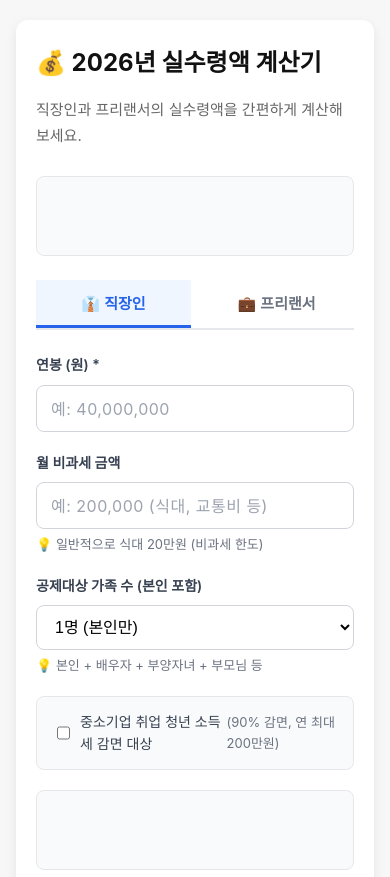
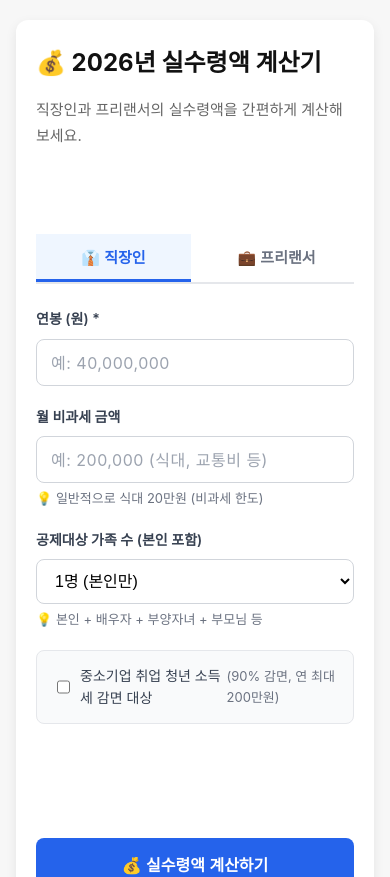
Before and after one commit to LeeGukHeon/SalaryCalculator, a React (Vite) app: page / in a window 390 px wide. Shown: the top 877 px of the page. Built offline with nearby package versions, Linux system fonts and the light colour scheme.

Commit message:
Optimize ad container for mobile (reduce empty space)

```diff
--- a/src/styles/main.css
+++ b/src/styles/main.css
@@ -655,31 +655,42 @@ select {
 /* ========== 광고 컨테이너 ========== */
 .ad-container {
   text-align: center;
-  padding: 16px 0;
-  background: #f9fafb;
-  border-radius: 8px;
-  border: 1px solid #e5e7eb;
-  min-height: 100px;
   display: flex;
   align-items: center;
   justify-content: center;
+  width: 100%;
+  margin: 4px 0;
 }
 
-.ad-container ins {
-  min-width: 300px;
+/* AdSense ins 태그 기본 (승인 전) */
+.ad-container ins.adsbygoogle {
+  display: block !important;
+  width: 100%;
+  min-height: 20px;
 }
 
-/* 광고 로딩 중 표시 */
-.ad-container:empty::before {
-  content: "광고";
-  color: #9ca3af;
-  font-size: 12px;
+/* 광고 로드 완료 시 (iframe 있을 때) */
+.ad-container ins.adsbygoogle:has(> iframe) {
+  min-height: 100px;
+  padding: 12px 0;
+  background: #f9fafb;
+  border-radius: 8px;
+  margin: 12px 0;
 }
 
-/* 모바일 광고 조정 */
+/* 모바일 최적화 */
 @media (max-width: 600px) {
   .ad-container {
-    padding: 12px 0;
+    margin: 2px 0;
+  }
+
+  .ad-container ins.adsbygoogle {
+    min-height: 10px;
+  }
+
+  .ad-container ins.adsbygoogle:has(> iframe) {
     min-height: 80px;
+    padding: 8px 0;
+    margin: 8px 0;
   }
 }
```
